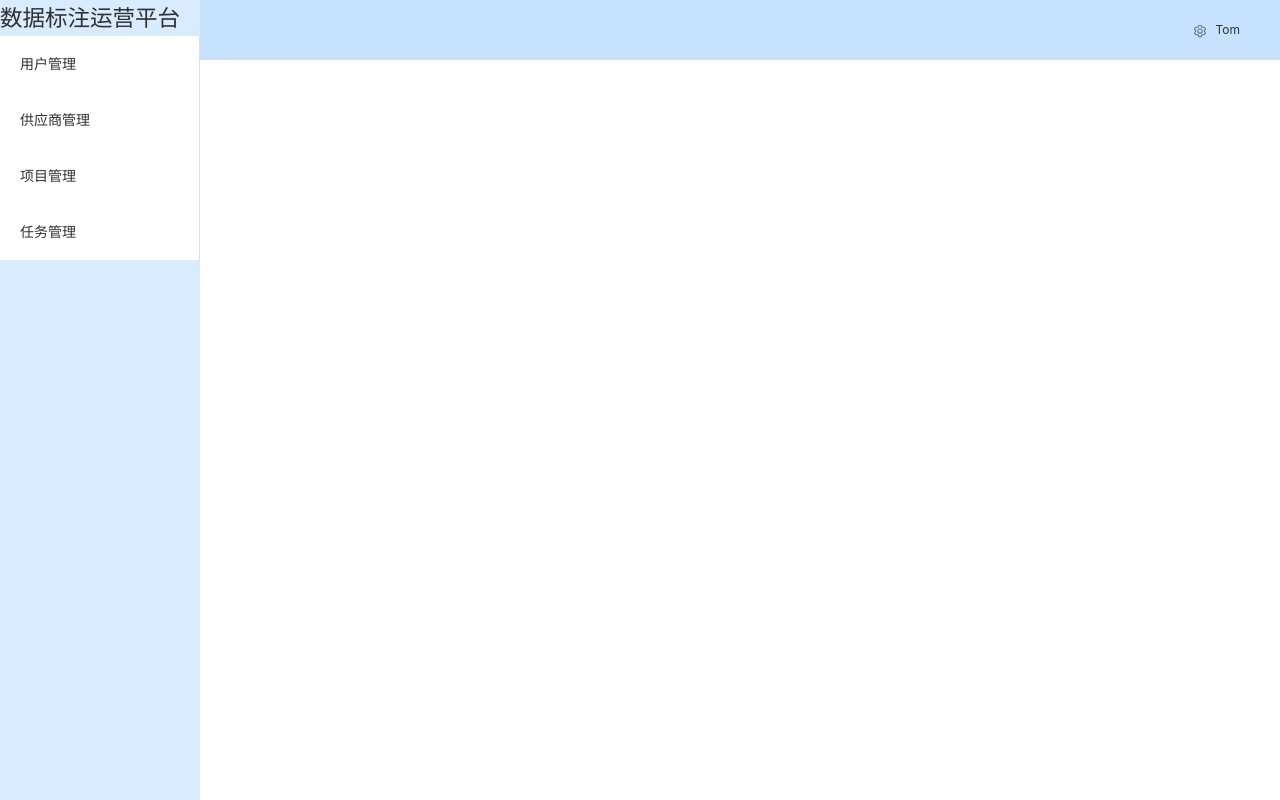
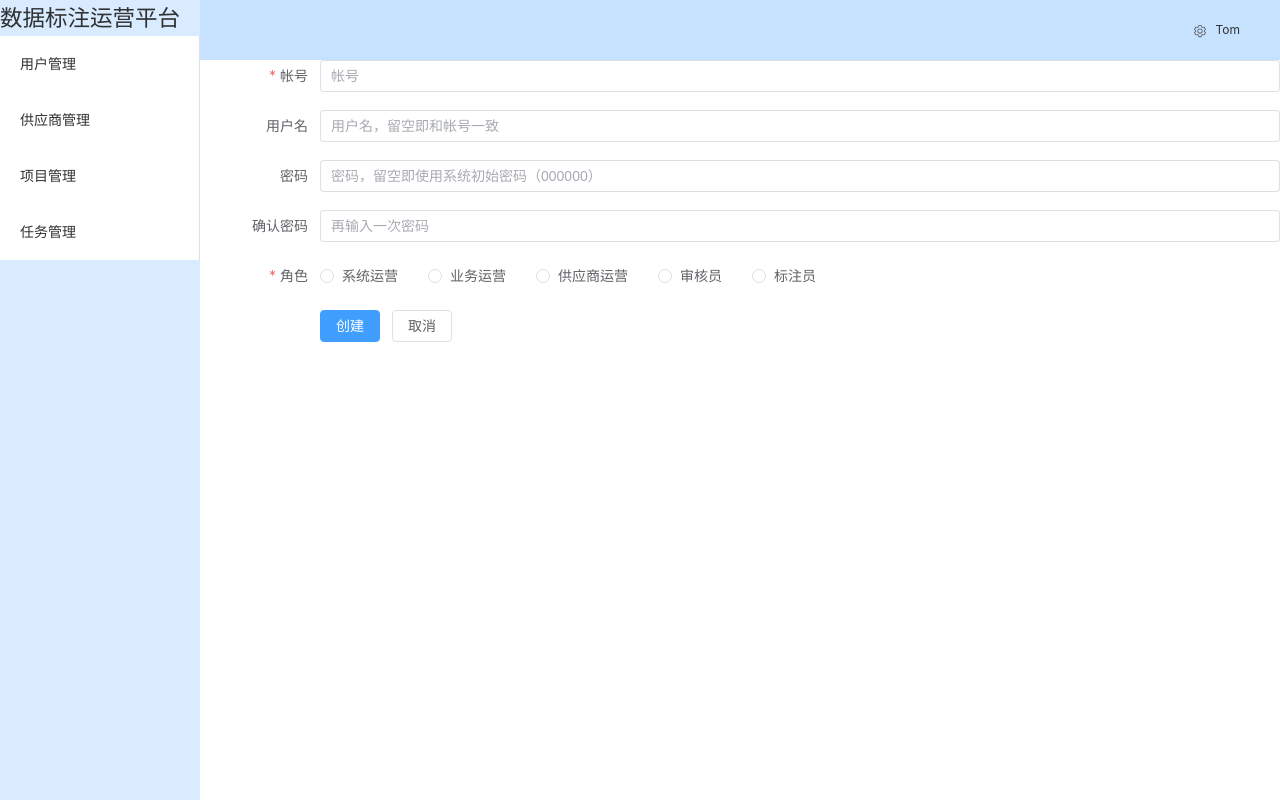
Before and after one commit to dxsooo/saop, a Vue app: page /userManage/create in a window 1280 px wide. Built offline with nearby package versions, Linux system fonts and the light colour scheme.

Commit message:
basic user create page

```diff
--- a/src/views/UserManage/create.vue
+++ b/src/views/UserManage/create.vue
@@ -1,6 +1,78 @@
 <template>
-
+    <el-form :model="form" :rules="rules" ref="formRef" label-width="120px">
+        <el-form-item label="帐号" prop="account">
+            <el-input v-model="form.account" placeholder="帐号" />
+        </el-form-item>
+        <el-form-item label="用户名">
+            <el-input v-model="form.username" placeholder="用户名，留空即和帐号一致" />
+        </el-form-item>
+        <el-form-item label="密码" prop="password">
+            <el-input v-model="form.password" placeholder="密码，留空即使用系统初始密码（000000）" />
+        </el-form-item>
+        <el-form-item label="确认密码" prop="re_password">
+            <el-input placeholder="再输入一次密码" />
+        </el-form-item>
+        <el-form-item label="角色" prop="role_id">
+            <el-radio-group v-model="form.role_id">
+                <el-radio label="系统运营" />
+                <el-radio label="业务运营" />
+                <el-radio label="供应商运营" />
+                <el-radio label="审核员" />
+                <el-radio label="标注员" />
+            </el-radio-group>
+        </el-form-item>
+        <el-form-item>
+            <el-button type="primary" @click="submitForm(formRef)">创建</el-button>
+            <el-button @click="returnPage">取消</el-button>
+        </el-form-item>
+    </el-form>
 </template>
 
 <script lang="ts" setup>
+import { reactive, ref } from 'vue'
+import type { FormInstance, FormRules } from 'element-plus'
+import { useRouter } from 'vue-router'
+
+// do not use same name with ref
+const formRef = ref<FormInstance>()
+const form = reactive({
+    account: '',
+    username: '',
+    password: '',
+    role_id: null,
+})
+
+const rules = reactive<FormRules>({
+    account: [
+        { required: true, message: '输入帐号', trigger: 'blur' },
+        { min: 3, message: '长度至少为3', trigger: 'blur' },
+    ],
+    password: [
+        { min: 6, message: '长度至少为6', trigger: 'blur' },
+    ],
+    role_id: [
+        {
+            required: true,
+            message: '指定角色',
+            trigger: 'change',
+        },
+    ]
+})
+
+const submitForm = async (formEl: FormInstance | undefined) => {
+    if (!formEl) return
+    await formEl.validate((valid, fields) => {
+        if (valid) {
+            console.log('submit!')
+            returnPage()
+        } else {
+            console.log('error submit!', fields)
+        }
+    })
+}
+
+const router = useRouter()
+const returnPage = () => {
+    router.push('/userManage');
+}
 </script>
```
